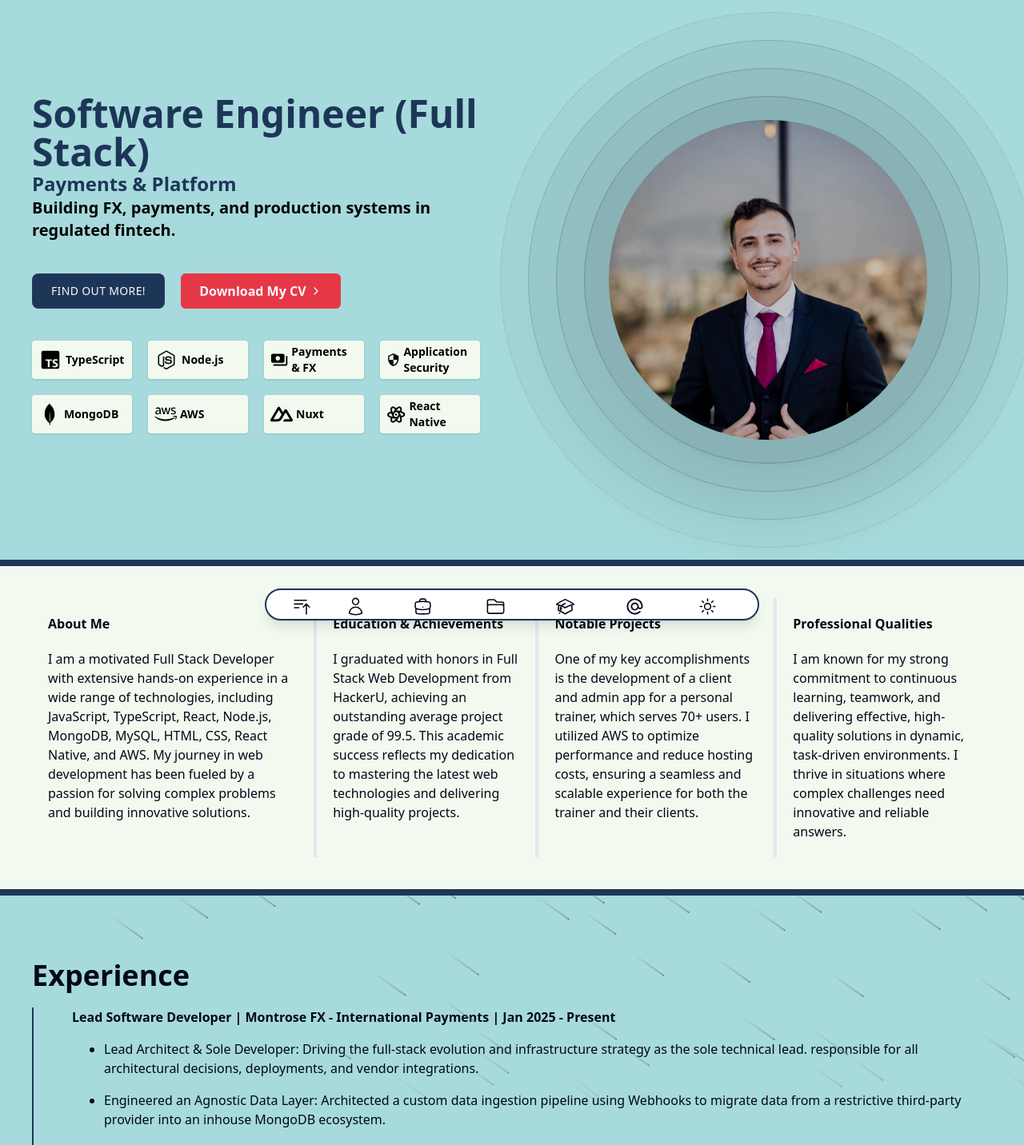
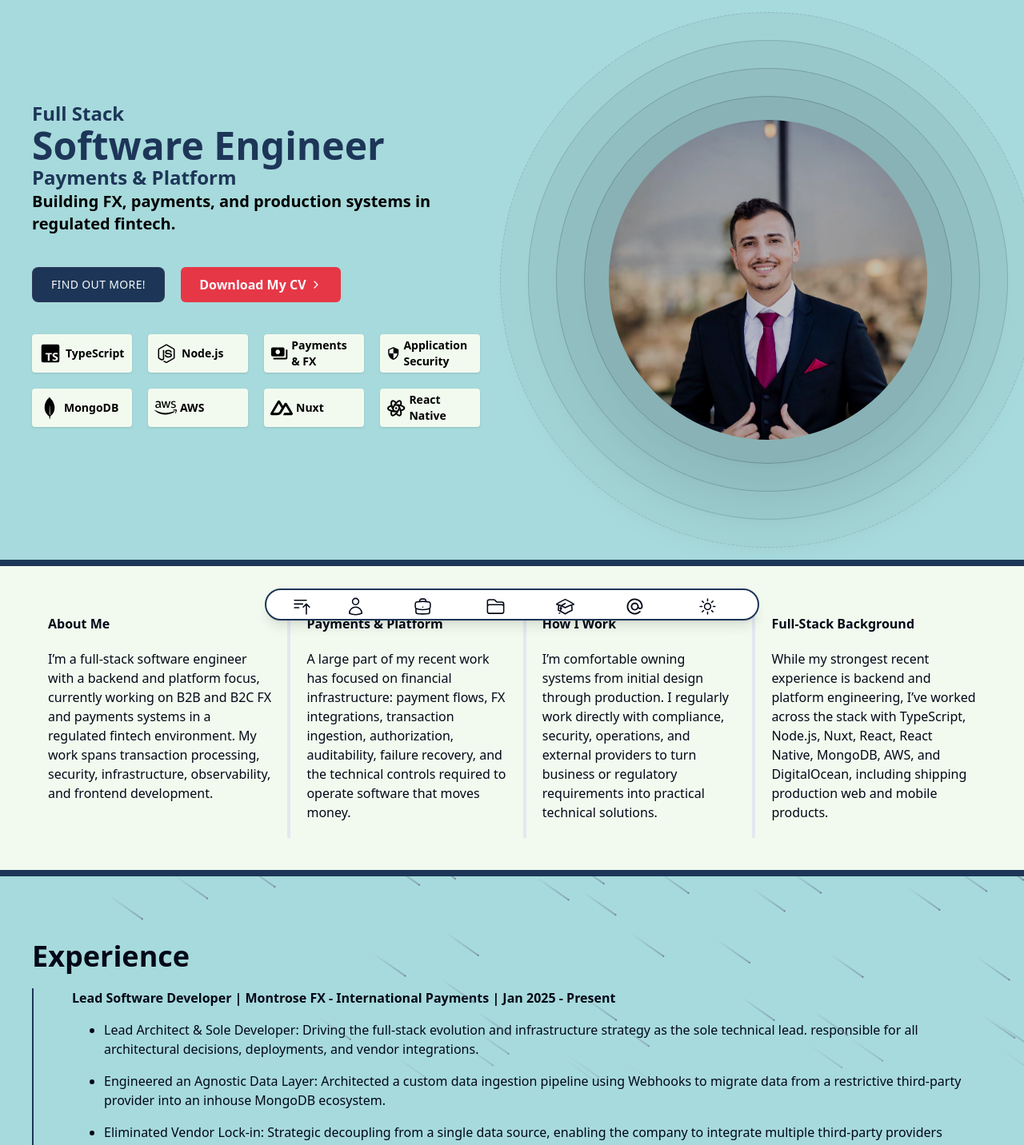
Before and after one commit to Noam-Moskowitz/Noam-Moskowitz-Portfolio, a React (Vite) app: page / in a window 1280 px wide. Shown: the top 1432 px of the page at 80% size. Built offline with nearby package versions, Linux system fonts and the light colour scheme.

Commit message:
Updated about and hero layout

```diff
--- a/src/components/hero/Heading.tsx
+++ b/src/components/hero/Heading.tsx
@@ -9,18 +9,27 @@ const Heading = () => {
       <div className="w-full flex flex-col justify-center px-10">
         <div className="pb-5">
           <FadeText
+            className="text-xl md:text-2xl font-semibold text-divider "
+            direction="up"
+            framerProps={{
+              show: { transition: { delay: 0.3 } },
+            }}
+            text="Full Stack"
+          />
+          <FadeText
             className="text-2xl md:text-5xl font-bold  text-divider "
             direction="up"
             framerProps={{
               show: { transition: { delay: 0.2 } },
             }}
-            text="Software Engineer (Full Stack)"
+            text="Software Engineer"
           />
+
           <FadeText
             className="text-lg md:text-2xl font-bold  text-divider "
             direction="up"
             framerProps={{
-              show: { transition: { delay: 0.3 } },
+              show: { transition: { delay: 0.4 } },
             }}
             text=" Payments & Platform"
           />
--- a/src/constants/about.ts
+++ b/src/constants/about.ts
@@ -2,21 +2,21 @@ export const aboutMeArr = [
   {
     title: "About Me",
     content:
-      "I am a motivated Full Stack Developer with extensive hands-on experience in a wide range of technologies, including JavaScript, TypeScript, React, Node.js, MongoDB, MySQL, HTML, CSS, React Native, and AWS. My journey in web development has been fueled by a passion for solving complex problems and building innovative solutions.",
+      "I’m a full-stack software engineer with a backend and platform focus, currently working on B2B and B2C FX and payments systems in a regulated fintech environment. My work spans transaction processing, security, infrastructure, observability, and frontend development.",
   },
   {
-    title: "Education & Achievements",
+    title: "Payments & Platform",
     content:
-      "I graduated with honors in Full Stack Web Development from HackerU, achieving an outstanding average project grade of 99.5. This academic success reflects my dedication to mastering the latest web technologies and delivering high-quality projects.",
+      "A large part of my recent work has focused on financial infrastructure: payment flows, FX integrations, transaction ingestion, authorization, auditability, failure recovery, and the technical controls required to operate software that moves money.",
   },
   {
-    title: "Notable Projects",
+    title: "How I Work",
     content:
-      "One of my key accomplishments is the development of a client and admin app for a personal trainer, which serves 70+ users. I utilized AWS to optimize performance and reduce hosting costs, ensuring a seamless and scalable experience for both the trainer and their clients.",
+      "I’m comfortable owning systems from initial design through production. I regularly work directly with compliance, security, operations, and external providers to turn business or regulatory requirements into practical technical solutions.",
   },
   {
-    title: "Professional Qualities",
+    title: "Full-Stack Background",
     content:
-      "I am known for my strong commitment to continuous learning, teamwork, and delivering effective, high-quality solutions in dynamic, task-driven environments. I thrive in situations where complex challenges need innovative and reliable answers.",
+      "While my strongest recent experience is backend and platform engineering, I’ve worked across the stack with TypeScript, Node.js, Nuxt, React, React Native, MongoDB, AWS, and DigitalOcean, including shipping production web and mobile products.",
   },
 ];
```
